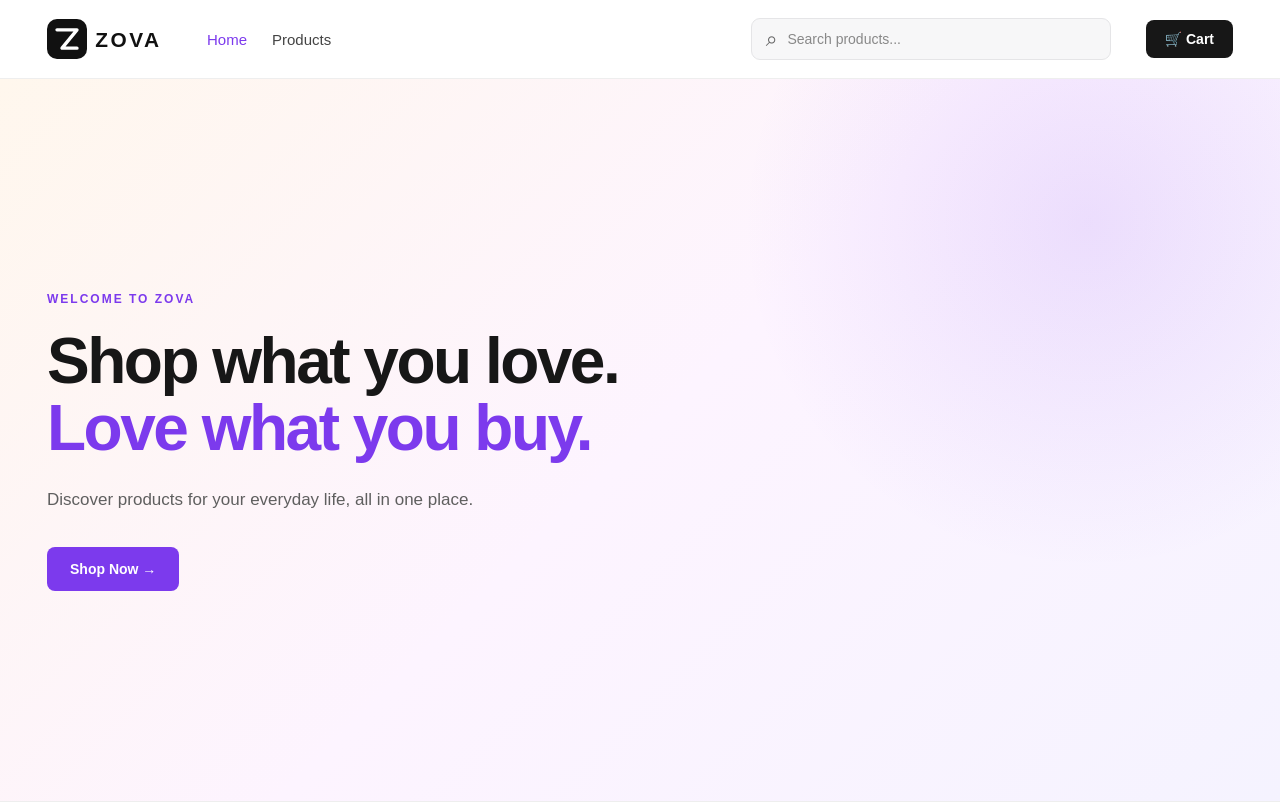
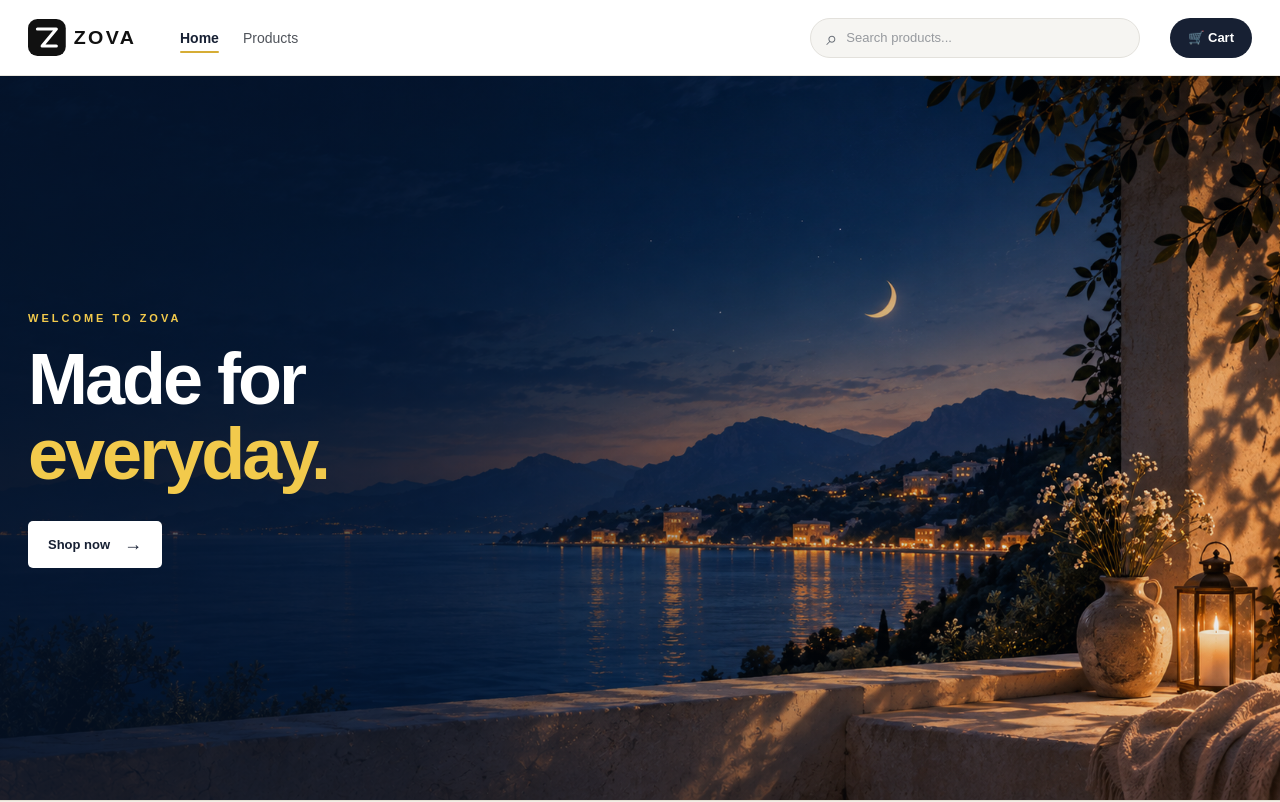
Before and after one commit to Niki-ux/ecommerce-website, a React (Vite) app: page / in a window 1280 px wide. Shown: the top 802 px of the page. Built offline with nearby package versions, Linux system fonts and the light colour scheme.

Commit message:
Update ZOVA homepage and product search

```diff
--- a/src/components/Navbar.jsx
+++ b/src/components/Navbar.jsx
@@ -1,31 +1,58 @@
-import { NavLink } from "react-router-dom";
+import { useState } from "react";
+import { Link, NavLink, useNavigate } from "react-router-dom";
 import logo from "../assets/zova-logo.svg";
 
 function Navbar() {
+  const navigate = useNavigate();
+  const [search, setSearch] = useState("");
+
+  const handleSearch = (e) => {
+    const value = e.target.value;
+    setSearch(value);
+
+    if (value.trim()) {
+      navigate(`/products?search=${encodeURIComponent(value)}`);
+    } else {
+      navigate("/products");
+    }
+  };
+
   return (
     <nav className="navbar">
       <div className="nav-container">
 
-        <NavLink to="/" className="logo">
+        {/* Logo */}
+        <Link to="/" className="logo">
           <img src={logo} alt="ZOVA" />
-        </NavLink>
+        </Link>
 
+        {/* Navigation */}
         <div className="nav-links">
-          <NavLink to="/">Home</NavLink>
-          <NavLink to="/products">Products</NavLink>
+          <NavLink to="/" end>
+            Home
+          </NavLink>
+
+          <NavLink to="/products">
+            Products
+          </NavLink>
         </div>
 
+        {/* Search */}
         <div className="search-box">
           <span>⌕</span>
+
           <input
             type="text"
+            value={search}
+            onChange={handleSearch}
             placeholder="Search products..."
           />
         </div>
 
-        <NavLink to="/cart" className="cart-button">
+        {/* Cart */}
+        <Link to="/cart" className="cart-button">
           🛒 Cart
-        </NavLink>
+        </Link>
 
       </div>
     </nav>
--- a/src/index.css
+++ b/src/index.css
@@ -6,8 +6,8 @@
 
 body {
   font-family: Arial, Helvetica, sans-serif;
-  background: #ffffff;
-  color: #171717;
+  background: #f7f4ed;
+  color: #172033;
 }
 
 a {
@@ -16,286 +16,449 @@ a {
 }
 
 
-/* ================= NAVBAR ================= */
+/* =========================================
+   NAVBAR
+========================================= */
 
 .navbar {
+  height: 76px;
+
   background: #ffffff;
-  border-bottom: 1px solid #eeeeee;
+
+  border-bottom: 1px solid #e9e6df;
+
   position: sticky;
   top: 0;
+
   z-index: 100;
 }
 
 .nav-container {
-  max-width: 1250px;
-  height: 78px;
+  max-width: 1280px;
+
+  height: 100%;
+
   margin: auto;
-  padding: 0 32px;
+
+  padding: 0 28px;
 
   display: flex;
+
   align-items: center;
-  gap: 35px;
+
+  gap: 30px;
+}
+
+
+/* =========================================
+   LOGO
+========================================= */
+
+.logo {
+  display: flex;
+
+  align-items: center;
+
+  flex-shrink: 0;
 }
 
 .logo img {
-  width: 125px;
+  width: 118px;
+
   height: auto;
+
   display: block;
 }
 
+
+/* =========================================
+   NAVIGATION
+========================================= */
+
 .nav-links {
   display: flex;
+
   align-items: center;
-  gap: 25px;
+
+  gap: 24px;
+
+  margin-left: 4px;
 }
 
 .nav-links a {
-  color: #444444;
-  font-size: 15px;
+  position: relative;
+
+  color: #50545b;
+
+  font-size: 14px;
+
   font-weight: 500;
+
+  padding: 8px 0;
+
   transition: 0.2s;
 }
 
-.nav-links a:hover,
+.nav-links a:hover {
+  color: #172033;
+}
+
 .nav-links a.active {
-  color: #7c3aed;
+  color: #172033;
+
+  font-weight: 600;
+}
+
+.nav-links a.active::after {
+  content: "";
+
+  position: absolute;
+
+  left: 0;
+
+  right: 0;
+
+  bottom: 1px;
+
+  height: 2px;
+
+  background: #d6ad35;
+
+  border-radius: 5px;
 }
 
 
-/* ================= SEARCH ================= */
+/* =========================================
+   SEARCH
+========================================= */
 
 .search-box {
   margin-left: auto;
 
-  width: 360px;
-  height: 42px;
+  width: 330px;
+
+  height: 40px;
 
   display: flex;
+
   align-items: center;
-  gap: 10px;
 
-  background: #f7f7f8;
-  border: 1px solid #e5e5e7;
-  border-radius: 9px;
+  gap: 9px;
 
-  padding: 0 14px;
+  padding: 0 15px;
+
+  background: #f6f5f2;
+
+  border: 1px solid #e3e1dc;
+
+  border-radius: 20px;
+
+  transition: 0.2s;
+}
+
+.search-box:focus-within {
+  background: #ffffff;
+
+  border-color: #cdb36a;
 }
 
 .search-box span {
-  font-size: 21px;
-  color: #666666;
+  font-size: 20px;
+
+  color: #656b73;
+
+  line-height: 1;
 }
 
 .search-box input {
   width: 100%;
+
   border: none;
+
   outline: none;
+
   background: transparent;
 
-  font-size: 14px;
-  color: #222222;
+  font-size: 13px;
+
+  color: #172033;
 }
 
 .search-box input::placeholder {
-  color: #888888;
+  color: #96999e;
 }
 
 
-/* ================= CART ================= */
+/* =========================================
+   CART
+========================================= */
 
 .cart-button {
-  background: #171717;
-  color: #ffffff;
+  height: 40px;
 
-  padding: 11px 19px;
-  border-radius: 8px;
+  padding: 0 18px;
 
-  font-size: 14px;
+  display: flex;
+
+  align-items: center;
+
+  justify-content: center;
+
+  gap: 7px;
+
+  background: #172033;
+
+  color: white;
+
+  border-radius: 20px;
+
+  font-size: 13px;
+
   font-weight: 600;
 
-  text-decoration: none;
-  white-space: nowrap;
+  flex-shrink: 0;
 
   transition: 0.2s;
 }
 
 .cart-button:hover {
-  background: #7c3aed;
-  transform: translateY(-1px);
+  background: #d1a936;
+
+  color: #172033;
+}
+
+.cart-button span {
+  font-size: 13px;
 }
 
 
-/* ================= HOME HERO ================= */
+/* =========================================
+   HERO
+========================================= */
 
 .hero {
-  min-height: calc(100vh - 78px);
+  min-height: calc(100vh - 76px);
 
-  background:
-    radial-gradient(
-      circle at 85% 20%,
-      rgba(124, 58, 237, 0.12),
-      transparent 28%
-    ),
-    linear-gradient(
-      135deg,
-      #fff7ed 0%,
-      #fdf4ff 50%,
-      #f5f3ff 100%
-    );
+  position: relative;
 
   display: flex;
+
   align-items: center;
+
+  overflow: hidden;
+
+  background-image:
+    linear-gradient(
+      90deg,
+      rgba(5, 19, 40, 0.78) 0%,
+      rgba(5, 19, 40, 0.58) 32%,
+      rgba(5, 19, 40, 0.18) 65%,
+      rgba(5, 19, 40, 0.05) 100%
+    ),
+    url("/zova-bg.png");
+
+  background-size: cover;
+
+  background-position: center;
+
+  background-repeat: no-repeat;
 }
+
+
+/* =========================================
+   HERO CONTENT
+========================================= */
 
 .hero-content {
   width: 100%;
-  max-width: 1250px;
+
+  max-width: 1280px;
 
   margin: auto;
-  padding: 60px 32px;
 
-  display: flex;
-  align-items: center;
+  padding: 60px 28px;
 }
 
 .hero-text {
-  max-width: 620px;
+  max-width: 560px;
 }
 
 
-/* small heading */
+/* =========================================
+   LABEL
+========================================= */
 
 .hero-label {
   display: inline-block;
 
-  color: #7c3aed;
+  margin-bottom: 18px;
 
-  font-size: 12px;
+  color: #f2ca4c;
+
+  font-size: 11px;
+
   font-weight: 700;
-  letter-spacing: 2px;
 
-  margin-bottom: 22px;
+  letter-spacing: 3px;
 }
 
 
-/* main heading */
+/* =========================================
+   HEADING
+========================================= */
 
 .hero h1 {
-  font-size: clamp(44px, 5vw, 68px);
-  line-height: 1.05;
+  color: #ffffff;
 
-  letter-spacing: -2.5px;
+  font-size: clamp(48px, 6vw, 72px);
 
-  color: #171717;
+  line-height: 1.04;
 
-  margin-bottom: 24px;
+  letter-spacing: -3px;
+
+  font-weight: 700;
+
+  margin-bottom: 30px;
 }
 
 .hero h1 span {
-  color: #7c3aed;
+  color: #f2ca4c;
 }
 
 
-/* description */
-
-.hero-text p {
-  max-width: 500px;
-
-  font-size: 17px;
-  line-height: 1.7;
-
-  color: #5f5f5f;
-
-  margin-bottom: 32px;
-}
-
-
-/* button */
+/* =========================================
+   BUTTON
+========================================= */
 
 .hero-button {
   display: inline-flex;
+
   align-items: center;
 
-  background: #7c3aed;
-  color: #ffffff;
+  gap: 14px;
 
-  padding: 14px 23px;
+  padding: 13px 20px;
 
-  border-radius: 8px;
+  background: #ffffff;
 
-  font-size: 14px;
-  font-weight: 600;
+  color: #172033;
+
+  border-radius: 5px;
+
+  font-size: 13px;
+
+  font-weight: 700;
+
+  transition: 0.2s;
+}
+
+.hero-button span {
+  font-size: 18px;
 
   transition: 0.2s;
 }
 
 .hero-button:hover {
-  background: #6d28d9;
+  background: #f2ca4c;
+
   transform: translateY(-2px);
 }
 
+.hero-button:hover span {
+  transform: translateX(4px);
+}
+
+
+/* =========================================
+   FOOTER
+========================================= */
 
 .footer {
-  background: #fafafa;
-  border-top: 1px solid #eeeeee;
-  padding: 35px 30px 25px;
+  background: #f3efe6;
+
+  border-top: 1px solid #e3ded3;
+
+  padding: 34px 25px 24px;
+
   text-align: center;
+
+  color: #172033;
 }
 
 .footer-brand {
   display: flex;
+
   flex-direction: column;
+
   gap: 5px;
-  margin-bottom: 20px;
+
+  margin-bottom: 18px;
 }
 
 .footer-brand strong {
-  font-size: 18px;
-  letter-spacing: 1px;
+  font-size: 17px;
+
+  letter-spacing: 2px;
 }
 
 .footer-brand span {
-  font-size: 13px;
-  color: #777;
+  color: #77756f;
+
+  font-size: 12px;
 }
 
 .footer-socials {
   display: flex;
+
   justify-content: center;
+
+  align-items: center;
+
   gap: 22px;
-  margin-bottom: 18px;
+
+  margin-bottom: 17px;
 }
 
 .footer-socials a {
-  color: #555;
+  color: #5e605f;
+
   font-size: 17px;
+
   transition: 0.2s;
 }
 
 .footer-socials a:hover {
-  color: #7c3aed;
+  color: #b18a22;
+
   transform: translateY(-2px);
 }
 
 .footer-help {
-  color: #555;
+  color: #5e605f;
+
   font-size: 13px;
+
+  transition: 0.2s;
 }
 
 .footer-help:hover {
-  color: #7c3aed;
+  color: #b18a22;
 }
 
 .footer-copy {
-  margin-top: 22px;
-  color: #999;
-  font-size: 11px;
+  margin-top: 20px;
+
+  color: #99958c;
+
+  font-size: 10px;
 }
 
 
-/* ================= RESPONSIVE ================= */
+/* =========================================
+   RESPONSIVE
+========================================= */
 
-@media (max-width: 800px) {
+@media (max-width: 950px) {
 
   .nav-container {
     gap: 20px;
@@ -306,33 +469,49 @@ a {
   }
 
   .hero h1 {
-    font-size: 48px;
+    font-size: 58px;
   }
 }
 
 
-@media (max-width: 600px) {
+@media (max-width: 700px) {
+
+  .navbar {
+    height: auto;
+  }
 
   .nav-container {
-    height: auto;
-    padding: 18px 20px;
+    padding: 15px 20px;
 
     flex-wrap: wrap;
+
+    gap: 14px;
+  }
+
+  .logo img {
+    width: 105px;
   }
 
   .nav-links {
-    order: 3;
-    width: 100%;
-    justify-content: center;
+    gap: 20px;
   }
 
   .search-box {
-    flex: 1;
-    min-width: 180px;
+    order: 3;
+
+    width: 100%;
+
+    margin-left: 0;
+  }
+
+  .cart-button {
+    margin-left: auto;
   }
 
   .hero {
-    min-height: calc(100vh - 130px);
+    min-height: calc(100vh - 125px);
+
+    background-position: 60% center;
   }
 
   .hero-content {
@@ -340,6 +519,131 @@ a {
   }
 
   .hero h1 {
-    font-size: 42px;
+    font-size: 45px;
+
+    letter-spacing: -2px;
   }
 }
+
+
+@media (max-width: 450px) {
+
+  .nav-links {
+    width: 100%;
+
+    justify-content: center;
+
+    order: 4;
+  }
+
+  .cart-button {
+    margin-left: auto;
+  }
+
+  .hero h1 {
+    font-size: 40px;
+  }
+}
+
+/* ================= PRODUCTS PAGE ================= */
+
+.products-page {
+  max-width: 1250px;
+  margin: 0 auto;
+  padding: 70px 32px 90px;
+}
+
+.products-header {
+  margin-bottom: 45px;
+}
+
+.products-label {
+  color: #b8892d;
+  font-size: 11px;
+  font-weight: 700;
+  letter-spacing: 3px;
+  margin-bottom: 14px;
+}
+
+.products-header h1 {
+  font-family: Georgia, "Times New Roman", serif;
+  font-size: 46px;
+  font-weight: 500;
+  letter-spacing: -1px;
+  color: #17233f;
+  margin-bottom: 10px;
+}
+
+.products-count {
+  color: #777;
+  font-size: 14px;
+}
+
+.products-grid {
+  display: grid;
+  grid-template-columns: repeat(auto-fill, minmax(240px, 1fr));
+  gap: 28px;
+}
+
+.no-products {
+  text-align: center;
+  padding: 100px 20px;
+  color: #555;
+}
+
+.no-products h2 {
+  font-family: Georgia, "Times New Roman", serif;
+  font-size: 30px;
+  font-weight: 500;
+  color: #17233f;
+  margin-bottom: 10px;
+}
+
+.no-products p {
+  color: #777;
+}
+
+
+/* ================= SEARCH ================= */
+
+.search-box {
+  transition: 0.2s ease;
+}
+
+.search-box:focus-within {
+  border-color: #b8892d;
+  background: #fff;
+  box-shadow: 0 0 0 3px rgba(184, 137, 45, 0.08);
+}
+
+.search-box input {
+  color: #17233f;
+}
+
+
+/* ================= RESPONSIVE PRODUCTS ================= */
+
+@media (max-width: 600px) {
+
+  .products-page {
+    padding: 45px 20px 70px;
+  }
+
+  .products-header h1 {
+    font-size: 36px;
+  }
+
+  .products-grid {
+    grid-template-columns: repeat(2, 1fr);
+    gap: 15px;
+  }
+
+}
+
+@media (max-width: 420px) {
+
+  .products-grid {
+    grid-template-columns: 1fr;
+  }
+
+}
--- a/src/pages/Home.jsx
+++ b/src/pages/Home.jsx
@@ -3,34 +3,33 @@ import { Link } from "react-router-dom";
 function Home() {
   return (
     <main>
+
       <section className="hero">
+
         <div className="hero-content">
 
           <div className="hero-text">
 
-            <span className="hero-label">
+            <p className="hero-label">
               WELCOME TO ZOVA
-            </span>
+            </p>
 
             <h1>
-              Shop what you love.
+              Made for
               <br />
-              <span>Love what you buy.</span>
+              <span>everyday.</span>
             </h1>
 
-            <p>
-              Discover products for your everyday life,
-              all in one place.
-            </p>
-
             <Link to="/products" className="hero-button">
-              Shop Now →
+              Shop now <span>→</span>
             </Link>
 
           </div>
 
         </div>
+
       </section>
+
     </main>
   );
 }
--- a/src/pages/Products.jsx
+++ b/src/pages/Products.jsx
@@ -1,20 +1,60 @@
-import React from 'react';
-import { products } from '../data/products';
-import ProductCard from '../components/ProductCard';
+import React from "react";
+import { useSearchParams } from "react-router-dom";
+import { products } from "../data/products";
+import ProductCard from "../components/ProductCard";
 
 const Products = () => {
+  const [searchParams] = useSearchParams();
+
+  const search = searchParams.get("search") || "";
+
+  const filteredProducts = products.filter((item) => {
+    const searchText = search.toLowerCase().trim();
+
+    return (
+      item.title?.toLowerCase().includes(searchText) ||
+      item.category?.toLowerCase().includes(searchText) ||
+      item.description?.toLowerCase().includes(searchText)
+    );
+  });
+
   return (
-    <div style={{ maxWidth: '1100px', margin: '0 auto', padding: '24px' }}>
-      <h1 style={{ marginBottom: '20px' }}>Explore Products</h1>
-      <div style={{
-        display: 'grid',
-        gridTemplateColumns: 'repeat(auto-fill, minmax(240px, 1fr))',
-        gap: '20px'
-      }}>
-        {products.map((item) => (
-          <ProductCard key={item.id} product={item} />
-        ))}
+    <div className="products-page">
+
+      {/* Heading */}
+      <div className="products-header">
+        <p className="products-label">ZOVA COLLECTION</p>
+
+        <h1>
+          {search ? `Results for "${search}"` : "All Products"}
+        </h1>
+
+        <p className="products-count">
+          {filteredProducts.length}{" "}
+          {filteredProducts.length === 1 ? "product" : "products"}
+        </p>
       </div>
+
+      {/* Products */}
+      {filteredProducts.length > 0 ? (
+        <div className="products-grid">
+          {filteredProducts.map((item) => (
+            <ProductCard
+              key={item.id}
+              product={item}
+            />
+          ))}
+        </div>
+      ) : (
+        <div className="no-products">
+          <h2>No products found</h2>
+
+          <p>
+            We couldn't find anything matching "{search}".
+          </p>
+        </div>
+      )}
+
     </div>
   );
 };
```
Also changed, not shown: public/zova-bg.png (added).
